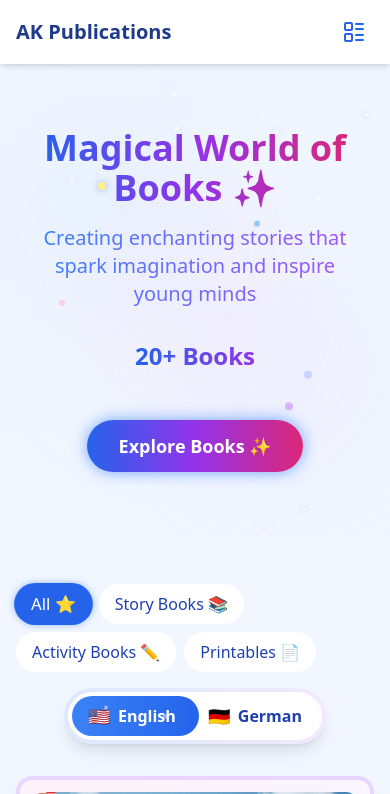
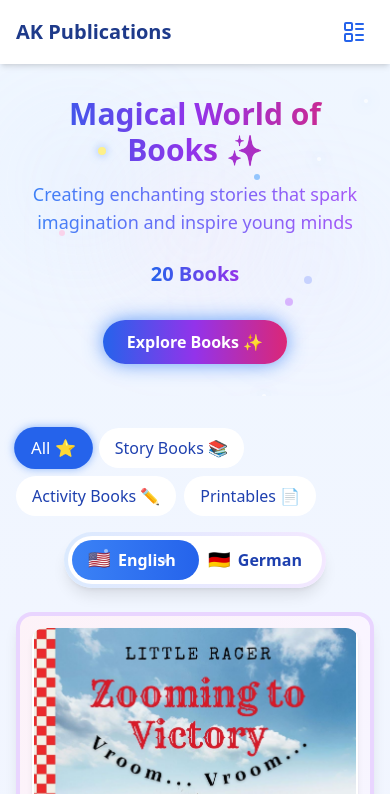
Before and after one commit to aswa50/Joyfulbookshelf.com, a React (Vite) app: page / in a window 390 px wide. Shown: the top 794 px of the page. Built offline with nearby package versions, Linux system fonts and the light colour scheme; the HTML template or start-up script is replaced by a standard one.

Commit message:
Optimize website for mobile and performance

```diff
--- a/index.html
+++ b/index.html
@@ -2,9 +2,9 @@
 <html lang="en">
   <head>
     <meta charset="UTF-8" />
-    <link rel="icon" type="image/svg+xml" href="/vite.svg" />
+    <link rel="icon" type="image/png" href="/books/little-racer-en.jpg" />
     <meta name="viewport" content="width=device-width, initial-scale=1.0" />
-    <title>Book Library</title>
+    <title>AK Publications - Magical World of Books</title>
   </head>
   <body>
     <div id="root"></div>
--- a/src/App.tsx
+++ b/src/App.tsx
@@ -1,4 +1,4 @@
-import React, { useRef, useState } from 'react';
+import React, { useRef, useState, useEffect } from 'react';
 import { Hero } from './components/Hero';
 import { BookList } from './components/BookList';
 import { CategoryFilter } from './components/CategoryFilter';
@@ -9,11 +9,31 @@ function App() {
   const [selectedLanguage, setSelectedLanguage] = useState<'English' | 'German'>('English');
   const [selectedCategory, setSelectedCategory] = useState<'All' | 'Story Books' | 'Activity Books' | 'Printables'>('All');
   const [isListView, setIsListView] = useState(false);
+  const [isLoading, setIsLoading] = useState(true);
   const booksRef = useRef<HTMLDivElement>(null);
+
+  useEffect(() => {
+    // Simulate loading state for smoother initial render
+    const timer = setTimeout(() => {
+      setIsLoading(false);
+    }, 500);
+    return () => clearTimeout(timer);
+  }, []);
 
   const handleExplore = () => {
     booksRef.current?.scrollIntoView({ behavior: 'smooth', block: 'start' });
   };
+
+  if (isLoading) {
+    return (
+      <div className="min-h-screen bg-gradient-to-b from-blue-50 to-purple-50 flex items-center justify-center">
+        <div className="text-center">
+          <div className="w-16 h-16 border-4 border-blue-400 border-t-transparent rounded-full animate-spin mb-4"></div>
+          <p className="text-blue-600 font-medium">Loading magical books...</p>
+        </div>
+      </div>
+    );
+  }
 
   return (
     <div className="min-h-screen bg-gradient-to-b from-blue-50 to-purple-50">
@@ -23,10 +43,10 @@ function App() {
       />
 
       <main>
-        <Hero onExplore={handleExplore} className="py-16" />
+        <Hero onExplore={handleExplore} className="py-8 md:py-16" />
 
-        <div ref={booksRef} className="container mx-auto px-4 py-12">
-          <div className="flex flex-col md:flex-row justify-between items-center mb-8 gap-4">
+        <div ref={booksRef} className="container mx-auto px-4 py-8 md:py-12">
+          <div className="flex flex-col md:flex-row justify-between items-center mb-6 md:mb-8 gap-4">
             <CategoryFilter
               selectedCategory={selectedCategory}
               onCategoryChange={setSelectedCategory}
@@ -47,7 +67,7 @@ function App() {
         </div>
       </main>
 
-      <footer className="bg-gradient-to-r from-blue-600 to-blue-800 text-white py-8 mt-12">
+      <footer className="bg-gradient-to-r from-blue-600 to-blue-800 text-white py-6 md:py-8 mt-8 md:mt-12">
         <div className="container mx-auto px-4 text-center">
           <p className="text-xl font-bold">AK Publications</p>
           <p className="text-white/90 mt-2">Making learning fun and magical! ✨</p>
--- a/src/components/BookCard.tsx
+++ b/src/components/BookCard.tsx
@@ -75,6 +75,9 @@ export function BookCard({ book, isListView }: BookCardProps) {
                       src={book.coverImage}
                       alt={`${book.title} front cover`}
                       className="w-full h-full object-contain"
+                      loading="lazy"
+                      width="400"
+                      height="600"
                     />
                   </div>
                 </div>
@@ -87,6 +90,9 @@ export function BookCard({ book, isListView }: BookCardProps) {
                       src={book.rearCoverImage}
                       alt={`${book.title} back cover`}
                       className="w-full h-full object-contain"
+                      loading="lazy"
+                      width="400"
+                      height="600"
                     />
                   </div>
                 </div>
@@ -167,6 +173,9 @@ export function BookCard({ book, isListView }: BookCardProps) {
                   src={book.coverImage}
                   alt={`${book.title} front cover`}
                   className="w-full h-full object-contain"
+                  loading="lazy"
+                  width="400"
+                  height="600"
                 />
               </div>
             </div>
@@ -180,6 +189,9 @@ export function BookCard({ book, isListView }: BookCardProps) {
                   src={book.rearCoverImage}
                   alt={`${book.title} back cover`}
                   className="w-full h-full object-contain"
+                  loading="lazy"
+                  width="400"
+                  height="600"
                 />
               </div>
             </div>
--- a/src/components/BookList.tsx
+++ b/src/components/BookList.tsx
@@ -17,7 +17,10 @@ export function BookList({ language, category, isListView }: BookListProps) {
   });
 
   return (
-    <div className={isListView ? "space-y-6" : "grid grid-cols-1 md:grid-cols-2 lg:grid-cols-3 gap-6"}>
+    <div className={isListView
+      ? "space-y-4 md:space-y-6"
+      : "grid grid-cols-1 sm:grid-cols-2 lg:grid-cols-3 gap-4 md:gap-6"
+    }>
       {filteredBooks.map((book) => (
         <BookCard
           key={book.id}
@@ -25,6 +28,11 @@ export function BookList({ language, category, isListView }: BookListProps) {
           isListView={isListView}
         />
       ))}
+      {filteredBooks.length === 0 && (
+        <div className="col-span-full text-center py-12">
+          <p className="text-lg text-gray-600">No books found in this category.</p>
+        </div>
+      )}
     </div>
   );
 }
--- a/src/components/Hero.tsx
+++ b/src/components/Hero.tsx
@@ -9,9 +9,9 @@ export function Hero({ className = '', onExplore }: HeroProps) {
   return (
     <div className={`relative overflow-hidden ${className}`}>
       <div className="absolute inset-0 overflow-hidden">
-        <div className="absolute top-20 left-[10%] w-32 h-32 bg-blue-200 rounded-full blur-3xl opacity-30 animate-float"></div>
-        <div className="absolute bottom-20 right-[10%] w-32 h-32 bg-purple-200 rounded-full blur-3xl opacity-30 animate-float-delay"></div>
-        <div className="absolute top-1/2 left-1/2 transform -translate-x-1/2 -translate-y-1/2 w-48 h-48 bg-pink-200 rounded-full blur-3xl opacity-20"></div>
+        <div className="absolute top-20 left-[10%] w-20 md:w-32 h-20 md:h-32 bg-blue-200 rounded-full blur-3xl opacity-30 animate-float"></div>
+        <div className="absolute bottom-20 right-[10%] w-20 md:w-32 h-20 md:h-32 bg-purple-200 rounded-full blur-3xl opacity-30 animate-float-delay"></div>
+        <div className="absolute top-1/2 left-1/2 transform -translate-x-1/2 -translate-y-1/2 w-32 md:w-48 h-32 md:h-48 bg-pink-200 rounded-full blur-3xl opacity-20"></div>
 
         <div className="absolute top-1/4 left-1/4 w-2 h-2 bg-yellow-200 rounded-full animate-pulse-glow"></div>
         <div className="absolute top-1/3 right-1/3 w-1.5 h-1.5 bg-blue-300 rounded-full animate-float"></div>
@@ -19,7 +19,7 @@ export function Hero({ className = '', onExplore }: HeroProps) {
         <div className="absolute top-1/2 left-[15%] w-1.5 h-1.5 bg-pink-200 rounded-full animate-pulse"></div>
         <div className="absolute bottom-1/3 right-[20%] w-2 h-2 bg-indigo-200 rounded-full animate-float"></div>
 
-        {Array.from({ length: 8 }).map((_, i) => (
+        {Array.from({ length: window.innerWidth < 768 ? 4 : 8 }).map((_, i) => (
           <div
             key={i}
             className="absolute w-1 h-1 bg-white rounded-full animate-pulse-glow"
@@ -34,22 +34,22 @@ export function Hero({ className = '', onExplore }: HeroProps) {
       </div>
 
       <div className="container mx-auto px-4 relative">
-        <div className="max-w-6xl mx-auto px-4">
+        <div className="max-w-6xl mx-auto px-2 md:px-4">
           <div className="text-center">
-            <h1 className="text-4xl md:text-5xl lg:text-6xl font-bold mb-4 animate-fade-in-up bg-gradient-to-r from-blue-600 via-purple-600 to-pink-600 bg-clip-text text-transparent">
+            <h1 className="text-3xl sm:text-4xl md:text-5xl lg:text-6xl font-bold mb-3 md:mb-4 animate-fade-in-up bg-gradient-to-r from-blue-600 via-purple-600 to-pink-600 bg-clip-text text-transparent">
               Magical World of Books ✨
             </h1>
-            <p className="text-xl md:text-2xl mb-8 max-w-3xl mx-auto animate-fade-in-up bg-gradient-to-r from-blue-500 to-purple-500 bg-clip-text text-transparent" style={{ animationDelay: '0.2s' }}>
+            <p className="text-lg sm:text-xl md:text-2xl mb-6 md:mb-8 max-w-3xl mx-auto animate-fade-in-up bg-gradient-to-r from-blue-500 to-purple-500 bg-clip-text text-transparent" style={{ animationDelay: '0.2s' }}>
               Creating enchanting stories that spark imagination and inspire young minds
             </p>
-            <div className="flex justify-center gap-8 mb-12">
+            <div className="flex justify-center gap-4 md:gap-8 mb-8 md:mb-12">
               <div className="text-center animate-fade-in-up hover-lift" style={{ animationDelay: '0.4s' }}>
-                <div className="text-2xl font-bold bg-gradient-to-r from-blue-600 to-purple-600 bg-clip-text text-transparent">20+ Books</div>
+                <div className="text-xl md:text-2xl font-bold bg-gradient-to-r from-blue-600 to-purple-600 bg-clip-text text-transparent">20 Books</div>
               </div>
             </div>
             <button
               onClick={onExplore}
-              className="bg-gradient-to-r from-blue-600 via-purple-600 to-pink-600 text-white px-8 py-3 rounded-full text-lg font-bold transition-all transform hover:scale-105 hover:shadow-lg hover:-translate-y-1 animate-fade-in-up animate-pulse-glow"
+              className="bg-gradient-to-r from-blue-600 via-purple-600 to-pink-600 text-white px-6 md:px-8 py-2.5 md:py-3 rounded-full text-base md:text-lg font-bold transition-all transform hover:scale-105 hover:shadow-lg hover:-translate-y-1 animate-fade-in-up animate-pulse-glow"
               style={{ animationDelay: '0.8s' }}
             >
               Explore Books ✨
```
Also changed, not shown: src/data/books.ts (+45 -9 lines).
